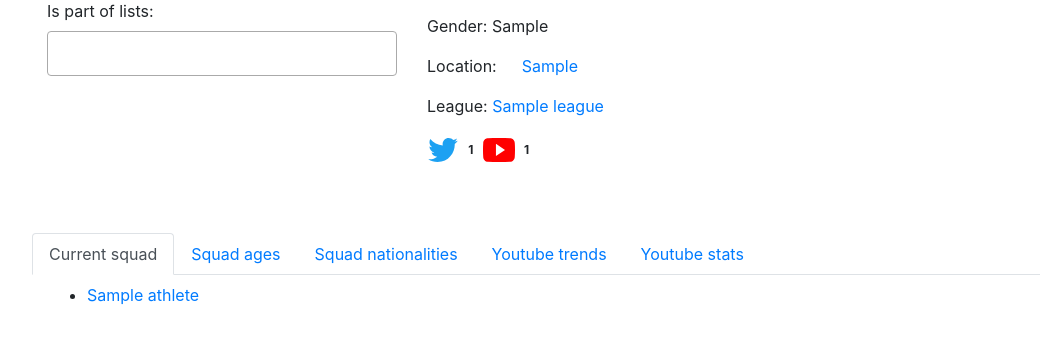
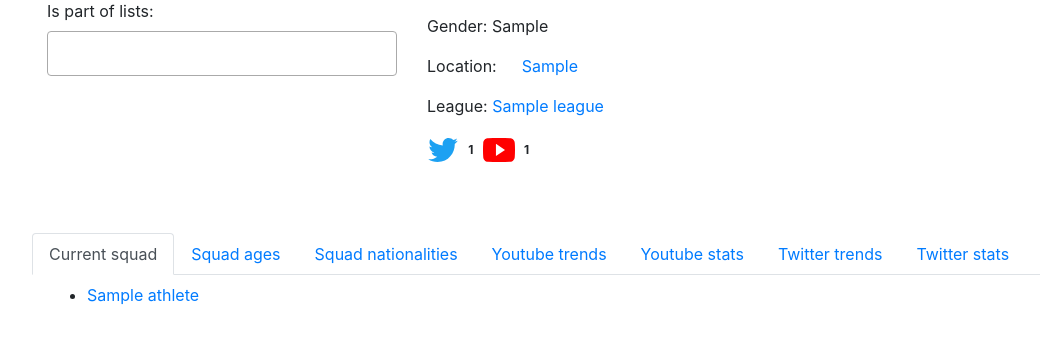
Before and after one commit to mikekeda/athletes, a Django app: template templates/team.html in a window 1280 px wide. Shown: the part 231-578 px from the top of the page, without its empty margins (38-1078 px from the left). Run offline with Django 3.2, Linux system fonts and the light colour scheme; tables that the repository leaves empty hold one stand-in row (values such as "Sample post"); the template is opened without the code that fills it: values that come from a table or form of the project are taken from there, most other values are stand-ins (such as "Sample title", 1, 10 or a date in 2020); data that the repository does not hold is empty; parts of the project's set-up code (start-up, migrations or seed data) failed here and were passed over; some libraries are stand-ins or nearby versions.

Commit message:
Added Twitter charts.

```diff
--- a/core/models.py
+++ b/core/models.py
@@ -160,6 +160,47 @@ class ModelMixin:
                         history[dates[i + 1]]['subscriberCount']),
                     int(history[d]['viewCount']) - int(
                         history[dates[i + 1]]['viewCount']),
+                ]])
+
+        return stats
+
+    @property
+    def get_twitter_stats(self):
+        """ Twitter statistic (followers_count). """
+        stats = []
+        if self.twitter_info.get('updated'):
+            history = self.twitter_info.get('history', {})
+            last_update = self.twitter_info['updated']
+            history[last_update] = {
+                'followers_count': self.twitter_info.get('followers_count',
+                                                         '0'),
+            }
+
+            dates = sorted(history.keys(), reverse=True)
+            for d in dates:
+                stats.append([d[:10], [
+                    int(history[d]['followers_count']),
+                ]])
+
+        return stats
+
+    @property
+    def get_twitter_trends(self):
+        """ Twitter weekly statistic (followers_count). """
+        stats = []
+        if self.twitter_info.get('history'):
+            history = self.twitter_info['history']
+            last_update = self.twitter_info['updated']
+            history[last_update] = {
+                'followers_count': self.twitter_info.get('followers_count',
+                                                         '0'),
+            }
+
+            dates = sorted(history.keys(), reverse=True)
+            for i, d in enumerate(dates[:-1]):
+                stats.append([d[:10], [
+                    int(history[d]['followers_count']) - int(
+                        history[dates[i + 1]]['followers_count']),
                 ]])
 
         return stats
--- /dev/null
+++ b/templates/_twitter_charts.html
@@ -0,0 +1,130 @@
+{% load i18n %}
+
+<script>
+    let i_twitter;
+    let _date_twitter;
+    let trends_twitter = {{ obj.get_twitter_trends|safe }};
+    let stats_twitter = {{ obj.get_twitter_stats|safe }};
+
+    let stats_followers;
+    let lineChartData_twitter;
+
+    document.addEventListener("DOMContentLoaded", function() {
+        let ctx_trends_twitter = document.getElementById('twitter-trends-canv').getContext('2d');
+        let ctx_stats_twitter = document.getElementById('twitter-stats-canv').getContext('2d');
+
+        stats_followers = [];
+
+        for (i_twitter in trends_twitter) {
+            _date_twitter = new Date(trends_twitter[i_twitter][0]);
+
+            stats_followers.push({
+                "x": _date_twitter,
+                "y": trends_twitter[i_twitter][1][0]
+            });
+        }
+
+        lineChartData_twitter = {
+            datasets: [{
+                label: '{% trans "New Followers" %}',
+                borderColor: 'rgb(255, 99, 132)',
+                backgroundColor: 'rgb(255, 99, 132)',
+                fill: false,
+                data: stats_followers,
+                yAxisID: 'y-axis-1',
+            }]
+        };
+
+        window.trends = Chart.Line(ctx_trends_twitter, {
+            data: lineChartData_twitter,
+            options: {
+                responsive: true,
+                hoverMode: 'index',
+                stacked: false,
+                title: {
+                    display: true,
+                    text: '{% trans "Twitter trends" %}'
+                },
+                scales: {
+                    xAxes: [{
+                        type: 'time',
+                        time: {
+                            parser: 'YYYY-MM-DD',
+                            tooltipFormat: 'll'
+                        },
+                        scaleLabel: {
+                            display: true,
+                            labelString: '{% trans "Date" %}'
+                        }
+                    }],
+                    yAxes: [{
+                        type: 'linear', // only linear but allow scale type registration. This allows extensions to exist solely for log scale for instance
+                        display: true,
+                        position: 'left',
+                        ticks: {
+                            fontColor: 'rgb(255, 99, 132)'
+                        },
+                        id: 'y-axis-1',
+                    }],
+                }
+            }
+        });
+
+        stats_followers = [];
+
+        for (i_twitter in stats_twitter) {
+            _date_twitter = new Date(stats_twitter[i_twitter][0]);
+
+            stats_followers.push({
+                "x": _date_twitter,
+                "y": stats_twitter[i_twitter][1][0]
+            });
+        }
+
+        lineChartData_twitter = {
+            datasets: [{
+                label: '{% trans "Followers" %}',
+                borderColor: 'rgb(255, 99, 132)',
+                backgroundColor: 'rgb(255, 99, 132)',
+                fill: false,
+                data: stats_followers,
+                yAxisID: 'y-axis-1',
+            }]
+        };
+
+        window.stats = Chart.Line(ctx_stats_twitter, {
+            data: lineChartData_twitter,
+            options: {
+                responsive: true,
+                hoverMode: 'index',
+                stacked: false,
+                title: {
+                    display: true,
+                    text: '{% trans "Twitter stats" %}'
+                },
+                scales: {
+                    xAxes: [{
+                        type: 'time',
+                        time: {
+                            parser: 'YYYY-MM-DD',
+                            tooltipFormat: 'll'
+                        },
+                        scaleLabel: {
+                            display: true,
+                            labelString: '{% trans "Date" %}'
+                        }
+                    }],
+                    yAxes: [{
+                        type: 'linear', // only linear but allow scale type registration. This allows extensions to exist solely for log scale for instance
+                        display: true,
+                        position: 'left',
+                        ticks: {
+                            fontColor: 'rgb(255, 99, 132)'
+                        },
+                        id: 'y-axis-1',
+                    }],
+                }
+            }
+        });
+    });
+</script>
--- a/templates/_youtube_charts.html
+++ b/templates/_youtube_charts.html
@@ -9,6 +9,10 @@
     let stats_subscribers;
     let stats_views;
     let lineChartData;
+
+    document.addEventListener("DOMContentLoaded", function() {
+        let ctx_trends = document.getElementById('youtube-trends-canv').getContext('2d');
+        let ctx_stats = document.getElementById('youtube-stats-canv').getContext('2d');
 
         stats_subscribers = [];
         stats_views = [];
@@ -44,10 +48,6 @@
                 yAxisID: 'y-axis-2'
             }]
         };
-
-    document.addEventListener("DOMContentLoaded", function() {
-        let ctx_trends = document.getElementById('youtube-trends-canv').getContext('2d');
-        let ctx_stats = document.getElementById('youtube-stats-canv').getContext('2d');
 
         window.trends = Chart.Line(ctx_trends, {
             data: lineChartData,
--- a/templates/team.html
+++ b/templates/team.html
@@ -64,6 +64,12 @@
                 <li class="nav-item">
                     <a class="nav-link" id="youtube-stats-tab" data-toggle="tab" href="#youtube-stats" role="tab" aria-controls="youtube stats" aria-selected="false">{% trans "Youtube stats" %}</a>
                 </li>
+                <li class="nav-item">
+                    <a class="nav-link" id="twitter-trends-tab" data-toggle="tab" href="#twitter-trends" role="tab" aria-controls="twitter trends" aria-selected="true">{% trans "Twitter trends" %}</a>
+                </li>
+                <li class="nav-item">
+                    <a class="nav-link" id="twitter-stats-tab" data-toggle="tab" href="#twitter-stats" role="tab" aria-controls="twitter stats" aria-selected="false">{% trans "Twitter stats" %}</a>
+                </li>
             </ul>
             <div class="tab-content col-sm-12" id="charts-content">
                 <div class="tab-pane fade show active" id="current-squad" role="tabpanel" aria-labelledby="current-squad-tab">
@@ -84,6 +90,12 @@
                 </div>
                 <div class="tab-pane fade" id="youtube-stats" role="tabpanel" aria-labelledby="youtube-stats-tab">
                     <canvas id="youtube-stats-canv" width="400" height="200"></canvas>
+                </div>
+                <div class="tab-pane fade" id="twitter-trends" role="tabpanel" aria-labelledby="twitter-trends-tab">
+                    <canvas id="twitter-trends-canv" width="400" height="200"></canvas>
+                </div>
+                <div class="tab-pane fade" id="twitter-stats" role="tabpanel" aria-labelledby="twitter-stats-tab">
+                    <canvas id="twitter-stats-canv" width="400" height="200"></canvas>
                 </div>
             </div>
         </div>
@@ -108,5 +120,6 @@
         });
     </script>
     {% include "_youtube_charts.html" with obj=team %}
+    {% include "_twitter_charts.html" with obj=team %}
     {% include "_follow.html" %}
 {% endblock %}
```
Also changed, not shown: templates/athlete.html (+13 -0 lines), templates/league.html (+13 -0 lines). Lines whose indentation alone changed are shown as unchanged.
